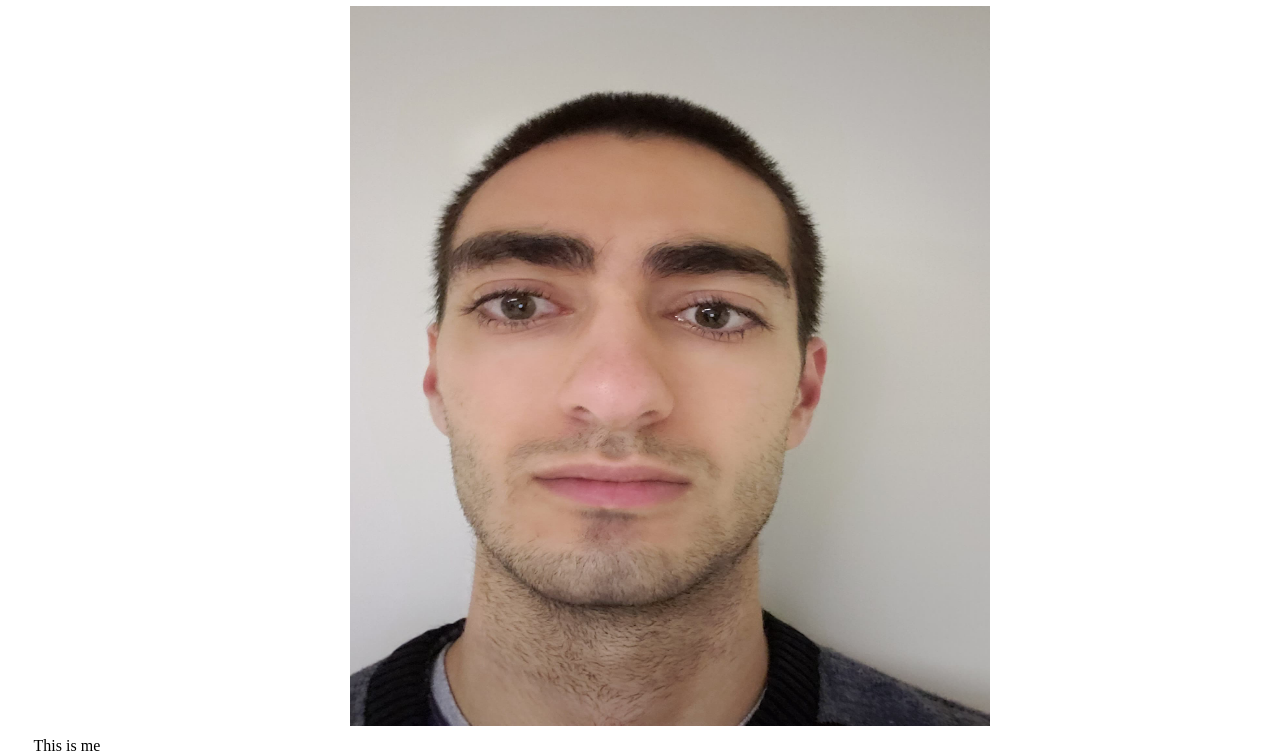
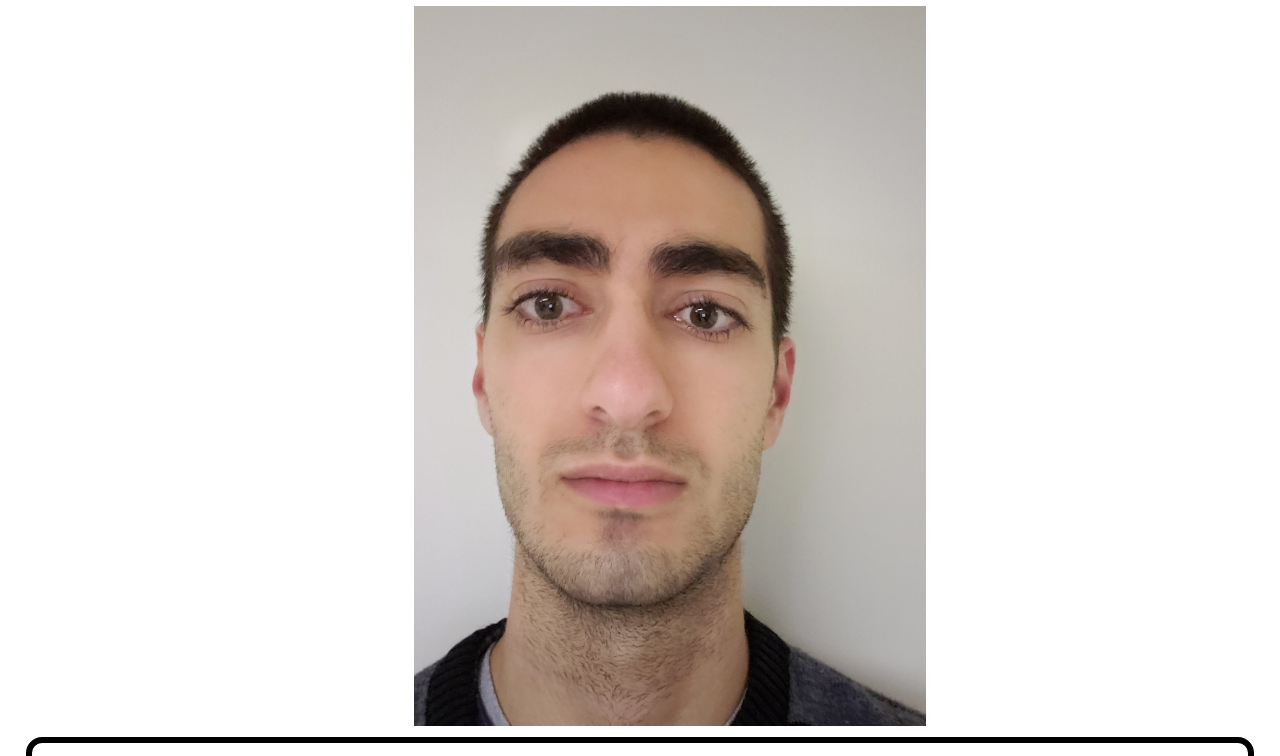
Before and after one commit to collerhatguy/resume-2, a plain HTML site: page index.html in a window 1280 px wide. Shown: the part 191-947 px from the top of the page. Drawn offline with Linux system fonts and the light colour scheme.

Commit message:
pic adjustment

```diff
--- a/index.css
+++ b/index.css
@@ -49,7 +49,7 @@ header {
   text-align: center;
 }
 img {
-  width: 50vw;
+  width: 40vw;
   height: 90vh;
-  margin-left: 25vw;
+  margin-left: 30vw;
 }
--- a/index.html
+++ b/index.html
@@ -14,7 +14,6 @@
       <p>Email: jacobshomali3@gmail.com</p>
     </header>
     <img src="resume.photo.jpg" alt="A picture of me">
-    <figcaption>This is me</figcaption>
     <main>
       <div class="bio">
       <h2>About me:</h2>
```
